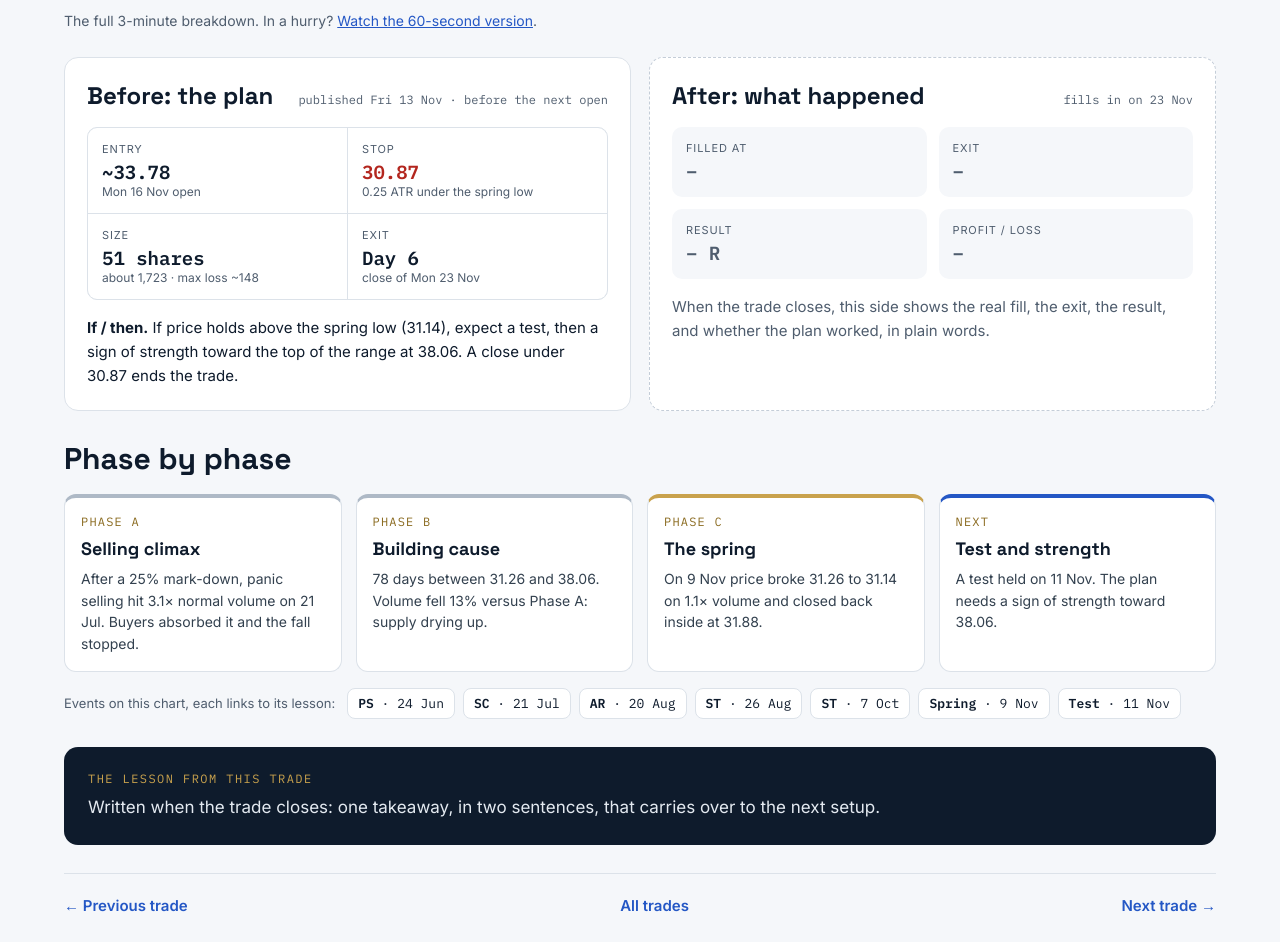
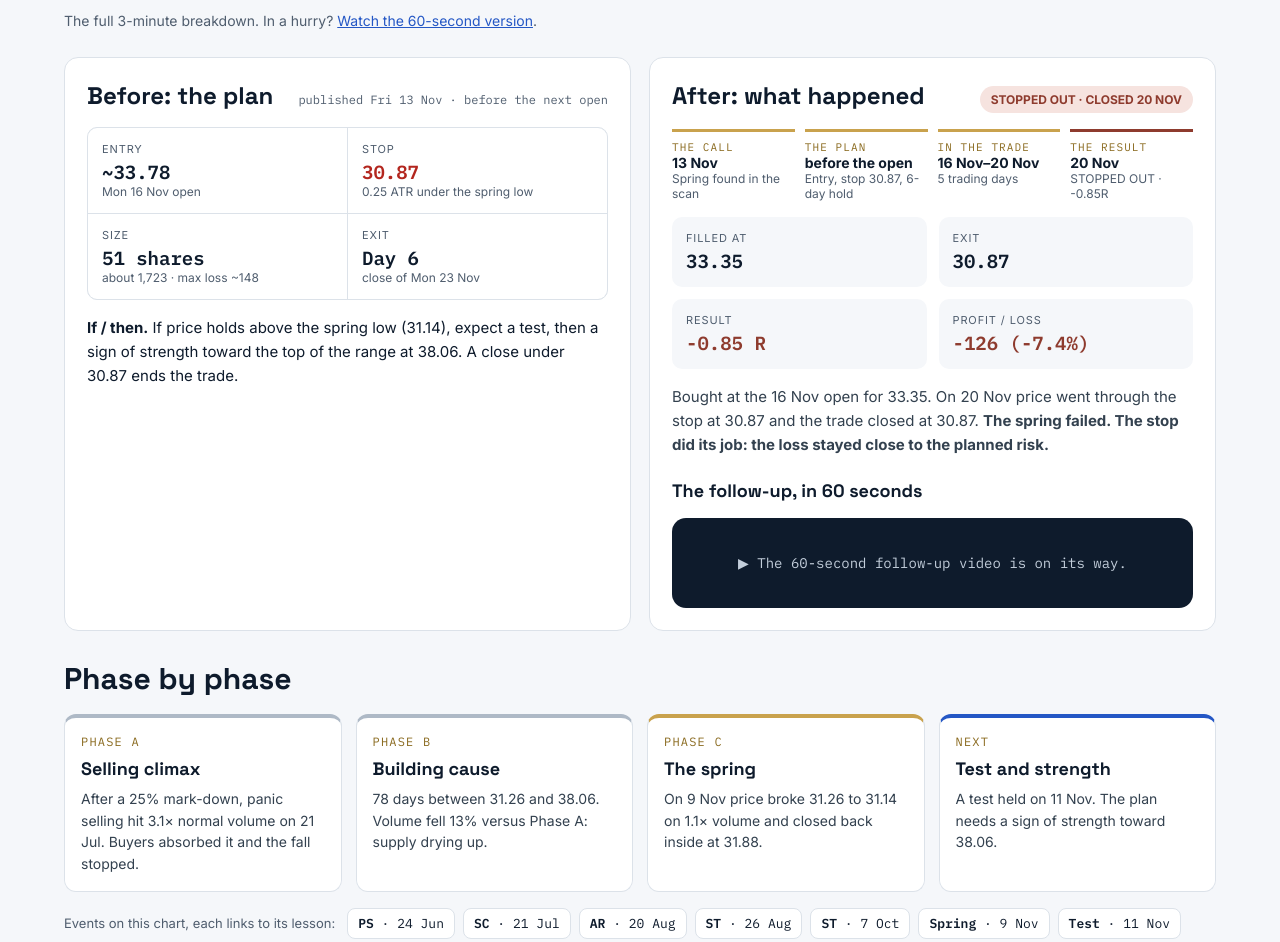
Before and after one commit to usmanbjaved/wyckademy-site, a plain HTML site: page trades/hal-2026-11-13/index.html in a window 1280 px wide. Shown: the part 892-1834 px from the top of the page. Drawn offline with Linux system fonts and the light colour scheme.

Commit message:
Webby: publish site

```diff
--- a/trades/hal-2026-11-13/index.html
+++ b/trades/hal-2026-11-13/index.html
@@ -43,7 +43,7 @@ a{color:#2457C5}a:hover{color:#1A3F94}
 <div style="font-size: 13px; color: #4F5D6E"><a href="/trades/" style="text-decoration: none">Historical Trades</a> › HAL · 13 Nov 2026</div>
 <div style="display: flex; flex-wrap: wrap; align-items: center; gap: 14px">
 <h1 style="margin: 0; font-family: 'Space Grotesk', sans-serif; font-size: 46px; letter-spacing: -.01em">HAL · Halliburton</h1>
-<span style="background: #E8EFFB; color: #1F4FB0; font-size: 12px; font-weight: 700; padding: 7px 12px; border-radius: 16px">IN PROGRESS · EXIT 23 NOV</span>
+<span style="background: #F6E3DF; color: #8E3B2E; font-size: 12px; font-weight: 700; padding: 7px 12px; border-radius: 16px">STOPPED OUT · -7.4% · CLOSED 20 NOV</span>
 </div>
 <span style="font-family: 'IBM Plex Mono', monospace; font-size: 14px; color: #4F5D6E">Spring · Energy · score 57.9 · signal from the scan of 13 Nov 2026</span>
 </div>
@@ -66,18 +66,18 @@ a{color:#2457C5}a:hover{color:#1A3F94}
 <p style="margin: 0; font-size: 15px; line-height: 1.6"><b>If / then.</b> If price holds above the spring low (31.14), expect a test, then a sign of strength toward the top of the range at 38.06. A close under 30.87 ends the trade.</p>
 </section>
 
-<section style="background: #FFFFFF; border: 1.5px dashed #C4CDD8; border-radius: 14px; padding: 22px; display: flex; flex-direction: column; gap: 16px">
+<section data-after style="background: #FFFFFF; border: 1px solid #DCE2E9; border-radius: 14px; padding: 22px; display: flex; flex-direction: column; gap: 16px">
 <div style="display: flex; justify-content: space-between; align-items: baseline; gap: 10px; flex-wrap: wrap">
 <h2 style="margin: 0; font-family: 'Space Grotesk', sans-serif; font-size: 24px">After: what happened</h2>
-<span style="font-family: 'IBM Plex Mono', monospace; font-size: 12px; color: #4F5D6E">fills in on 23 Nov</span>
+<span style="background: #F6E3DF; color: #8E3B2E; font-size: 12px; font-weight: 700; padding: 6px 11px; border-radius: 14px">STOPPED OUT · CLOSED 20 NOV</span>
 </div>
+<div style="display: flex; flex-wrap: wrap; gap: 10px"><div style="flex: 1 1 120px; border-top: 3px solid #C9A24D; padding-top: 8px"><div style="font-family: 'IBM Plex Mono', monospace; font-size: 11px; letter-spacing: .1em; color: #8A6A1F">THE CALL</div><div style="font-weight: 700; font-size: 14px">13 Nov</div><div style="font-size: 12px; color: #4F5D6E">Spring found in the scan</div></div><div style="flex: 1 1 120px; border-top: 3px solid #C9A24D; padding-top: 8px"><div style="font-family: 'IBM Plex Mono', monospace; font-size: 11px; letter-spacing: .1em; color: #8A6A1F">THE PLAN</div><div style="font-weight: 700; font-size: 14px">before the open</div><div style="font-size: 12px; color: #4F5D6E">Entry, stop 30.87, 6-day hold</div></div><div style="flex: 1 1 120px; border-top: 3px solid #C9A24D; padding-top: 8px"><div style="font-family: 'IBM Plex Mono', monospace; font-size: 11px; letter-spacing: .1em; color: #8A6A1F">IN THE TRADE</div><div style="font-weight: 700; font-size: 14px">16 Nov–20 Nov</div><div style="font-size: 12px; color: #4F5D6E">5 trading days</div></div><div style="flex: 1 1 120px; border-top: 3px solid #8E3B2E; padding-top: 8px"><div style="font-family: 'IBM Plex Mono', monospace; font-size: 11px; letter-spacing: .1em; color: #8A6A1F">THE RESULT</div><div style="font-weight: 700; font-size: 14px">20 Nov</div><div style="font-size: 12px; color: #4F5D6E">STOPPED OUT · -0.85R</div></div></div>
 <div style="display: grid; grid-template-columns: repeat(2, minmax(0, 1fr)); gap: 12px">
-<div style="background: #F5F7FA; border-radius: 10px; padding: 14px"><div style="font-size: 11px; letter-spacing: .08em; color: #4F5D6E">FILLED AT</div><div style="font-family: 'IBM Plex Mono', monospace; font-size: 19px; font-weight: 600; margin-top: 4px; color: #4F5D6E">–</div></div>
-<div style="background: #F5F7FA; border-radius: 10px; padding: 14px"><div style="font-size: 11px; letter-spacing: .08em; color: #4F5D6E">EXIT</div><div style="font-family: 'IBM Plex Mono', monospace; font-size: 19px; font-weight: 600; margin-top: 4px; color: #4F5D6E">–</div></div>
-<div style="background: #F5F7FA; border-radius: 10px; padding: 14px"><div style="font-size: 11px; letter-spacing: .08em; color: #4F5D6E">RESULT</div><div style="font-family: 'IBM Plex Mono', monospace; font-size: 19px; font-weight: 600; margin-top: 4px; color: #4F5D6E">– R</div></div>
-<div style="background: #F5F7FA; border-radius: 10px; padding: 14px"><div style="font-size: 11px; letter-spacing: .08em; color: #4F5D6E">PROFIT / LOSS</div><div style="font-family: 'IBM Plex Mono', monospace; font-size: 19px; font-weight: 600; margin-top: 4px; color: #4F5D6E">–</div></div>
+<div style="background: #F5F7FA; border-radius: 10px; padding: 14px"><div style="font-size: 11px; letter-spacing: .08em; color: #4F5D6E">FILLED AT</div><div style="font-family: 'IBM Plex Mono', monospace; font-size: 19px; font-weight: 600; margin-top: 4px; color: #0E1B2C">33.35</div></div><div style="background: #F5F7FA; border-radius: 10px; padding: 14px"><div style="font-size: 11px; letter-spacing: .08em; color: #4F5D6E">EXIT</div><div style="font-family: 'IBM Plex Mono', monospace; font-size: 19px; font-weight: 600; margin-top: 4px; color: #0E1B2C">30.87</div></div><div style="background: #F5F7FA; border-radius: 10px; padding: 14px"><div style="font-size: 11px; letter-spacing: .08em; color: #4F5D6E">RESULT</div><div style="font-family: 'IBM Plex Mono', monospace; font-size: 19px; font-weight: 600; margin-top: 4px; color: #8E3B2E">-0.85 R</div></div><div style="background: #F5F7FA; border-radius: 10px; padding: 14px"><div style="font-size: 11px; letter-spacing: .08em; color: #4F5D6E">PROFIT / LOSS</div><div style="font-family: 'IBM Plex Mono', monospace; font-size: 19px; font-weight: 600; margin-top: 4px; color: #8E3B2E">-126 (-7.4%)</div></div>
 </div>
-<p style="margin: 0; font-size: 15px; line-height: 1.6; color: #4F5D6E">When the trade closes, this side shows the real fill, the exit, the result, and whether the plan worked, in plain words.</p>
+<p style="margin: 0; font-size: 15px; line-height: 1.6; color: #33414F">Bought at the 16 Nov open for 33.35. On 20 Nov price went through the stop at 30.87 and the trade closed at 30.87. <b>The spring failed. The stop did its job: the loss stayed close to the planned risk.</b></p>
+<h3 style="margin: 6px 0 0; font-family: 'Space Grotesk', sans-serif; font-size: 18px">The follow-up, in 60 seconds</h3>
+<div style="border-radius: 14px; background: #0E1B2C; color: #C3CEDB; padding: 36px 20px; text-align: center; font-family: 'IBM Plex Mono', monospace; font-size: 14px">▶ The 60-second follow-up video is on its way.</div>
 </section>
 </div>
 
```
Also changed, not shown: index.html (+2 -1 lines), trades/index.html (+3 -3 lines).
